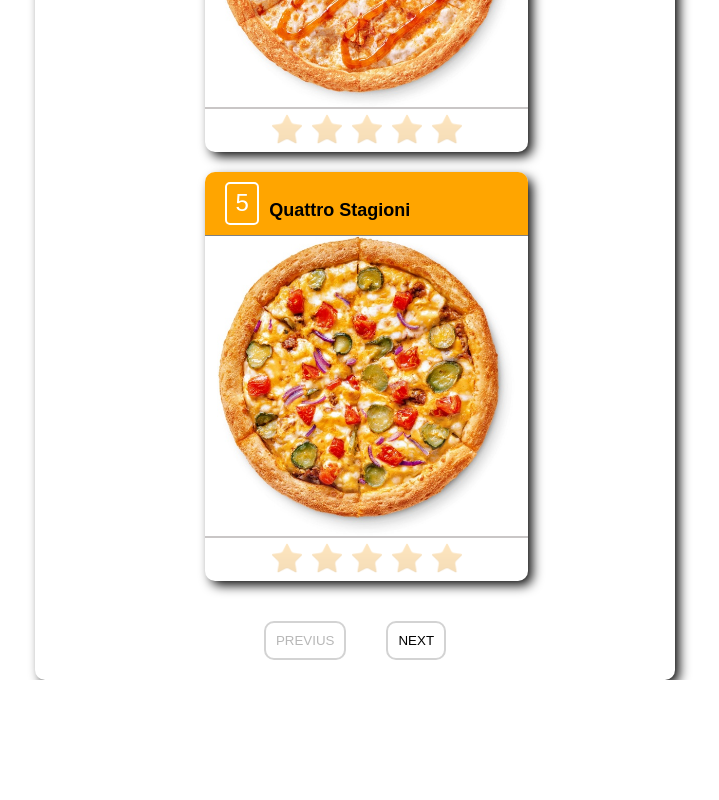
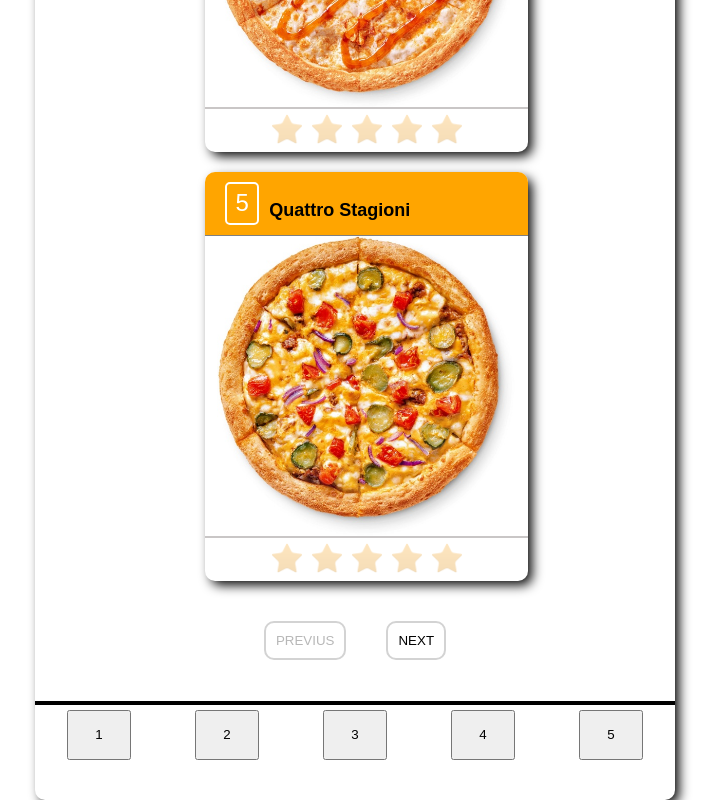
Before and after one commit to ivanbkovacevic/codefacto-test, a React (Create React App) app: page / in a window 1280 px wide. Shown: the part 1691-2491 px from the top of the page, without its empty margins (285-1004 px from the left). Before the commit the page ends 2371 px from the top, so only its background shows below. Built offline with nearby package versions, Linux system fonts and the light colour scheme.

Commit message:
sticki bar icons dashed border

```diff
--- a/package.json
+++ b/package.json
@@ -7,6 +7,7 @@
     "@testing-library/jest-dom": "^5.14.1",
     "@testing-library/react": "^11.2.7",
     "@testing-library/user-event": "^12.8.3",
+    "classnames": "^2.3.1",
     "gh-pages": "^3.2.3",
     "react": "^17.0.2",
     "react-dom": "^17.0.2",
--- a/src/App.js
+++ b/src/App.js
@@ -7,6 +7,7 @@ import {items} from './assets/database/items';
 import Pagination from './components/Pagination';
 import Navbar from './components/Navbar';
 import { useState } from 'react';
+import BorderDashed from './components/BorderDashed';
 
 
 function App() {
@@ -35,6 +36,7 @@ const handlePagination = arg=>()=> {
             handlepagination={handlePagination}
             itemslength={itemsLength}
           />
+          <BorderDashed />
       </div>
     </div>
   );
--- /dev/null
+++ b/src/assets/scss/_borderdashed.scss
@@ -0,0 +1,61 @@
+.sticky-container{
+  //  border: 2px solid red;
+    width:100%;
+    height:12rem;
+}
+
+.borders-container{
+  //  background: lightgreen;
+    position: relative;
+    width: 100%;
+    height: 25px;
+    margin-bottom: 5px;
+
+    .solid{
+        position: absolute;
+        top: 0;
+        left: 0;
+        bottom: 0;
+
+        border-bottom: 4px solid black;
+        z-index: 90;
+    }
+
+    .dashed{
+        position: absolute;
+        top: 0;
+        left: 0;
+        bottom: 0;
+        right: 0;
+        border-bottom: 4px dashed black;
+
+    }
+
+
+}
+
+.icons-container{
+    display: flex;
+    justify-content: flex-start;
+    align-items: center;
+}
+
+.btn-not-clicked{
+    width: 10%;
+    height: 50px;
+    margin-left:5%;
+    margin-right:5%;
+    text-align: center;
+    z-index: 100;
+
+}
+
+.btn-clicked{
+   transform: translate(0,-30px);
+}
+
+
+
+p{
+    color:red;
+}
--- a/src/assets/scss/style.css
+++ b/src/assets/scss/style.css
@@ -215,4 +215,64 @@ body {
     width: 90vw;
   }
 }
+
+.sticky-container {
+  width: 100%;
+  height: 12rem;
+}
+
+.borders-container {
+  position: relative;
+  width: 100%;
+  height: 25px;
+  margin-bottom: 5px;
+}
+
+.borders-container .solid {
+  position: absolute;
+  top: 0;
+  left: 0;
+  bottom: 0;
+  border-bottom: 4px solid black;
+  z-index: 90;
+}
+
+.borders-container .dashed {
+  position: absolute;
+  top: 0;
+  left: 0;
+  bottom: 0;
+  right: 0;
+  border-bottom: 4px dashed black;
+}
+
+.icons-container {
+  display: -webkit-box;
+  display: -ms-flexbox;
+  display: flex;
+  -webkit-box-pack: start;
+      -ms-flex-pack: start;
+          justify-content: flex-start;
+  -webkit-box-align: center;
+      -ms-flex-align: center;
+          align-items: center;
+}
+
+.btn-not-clicked {
+  width: 10%;
+  height: 50px;
+  margin-left: 5%;
+  margin-right: 5%;
+  text-align: center;
+  z-index: 100;
+}
+
+.btn-clicked {
+  -webkit-transform: translate(0, -30px);
+          transform: translate(0, -30px);
+}
+
+p {
+  color: red;
+}
 /*# sourceMappingURL=style.css.map */
--- a/src/assets/scss/style.scss
+++ b/src/assets/scss/style.scss
@@ -5,3 +5,4 @@
 @import 'pagination';
 @import 'navbar';
 @import 'app';
+@import 'borderdashed';
--- /dev/null
+++ b/src/components/BorderDashed.js
@@ -0,0 +1,60 @@
+import React from 'react';
+import {useState} from 'react';
+import cn from 'classnames';
+
+const BorderDashed = () => {
+
+  const[solidLength,setSolidLength]=useState(0);
+
+  const[buttonsArr,setButtonsArr]=useState([
+      {id:'0',clicked:false,solid:85},
+      {id:'1',clicked:false,solid:75},
+      {id:'2',clicked:false,solid:55},
+      {id:'3',clicked:false,solid:35},
+      {id:'4',clicked:false,solid:15}
+  ]);
+
+    const moveIconUp=(e)=>{
+        let btn_clicked=e.target.id;
+        let buttonsArrCopy=[...buttonsArr]
+        console.log(buttonsArrCopy.className)
+
+        if(buttonsArrCopy[btn_clicked].clicked===false){
+           buttonsArrCopy[btn_clicked].clicked=true;
+           setSolidLength(buttonsArrCopy[btn_clicked].solid)
+        }
+
+           buttonsArrCopy.forEach(element => {
+               if(element.id!==btn_clicked){
+                 element.clicked=false;
+               }
+
+           });
+           setButtonsArr(buttonsArrCopy)
+           console.log(e.target.style)
+
+
+        }
+
+
+
+
+    return (
+        <div className="sticky-container">
+            <div className="borders-container">
+                <div className="solid" style={{right:`${solidLength}%`}}></div>
+                <div className="dashed"></div>
+            </div>
+
+            <div className="icons-container">
+                <button className={cn('btn-not-clicked',{'btn-clicked':buttonsArr[0].clicked})} id="0" onClick={(e)=>moveIconUp(e)}>1</button>
+                <button className={cn('btn-not-clicked',{'btn-clicked':buttonsArr[1].clicked})} id="1" onClick={(e)=>moveIconUp(e)}>2</button>
+                <button className={cn('btn-not-clicked',{'btn-clicked':buttonsArr[2].clicked})} id="2" onClick={(e)=>moveIconUp(e)}>3</button>
+                <button className={cn('btn-not-clicked',{'btn-clicked':buttonsArr[3].clicked})} id="3" onClick={(e)=>moveIconUp(e)}>4</button>
+                <button className={cn('btn-not-clicked',{'btn-clicked':buttonsArr[4].clicked})} id="4" onClick={(e)=>moveIconUp(e)}>5</button>
+            </div>
+        </div>
+    );
+};
+
+export default BorderDashed;
```
Also changed, not shown: 2 other files (tests, documents, lock files or other folders).
